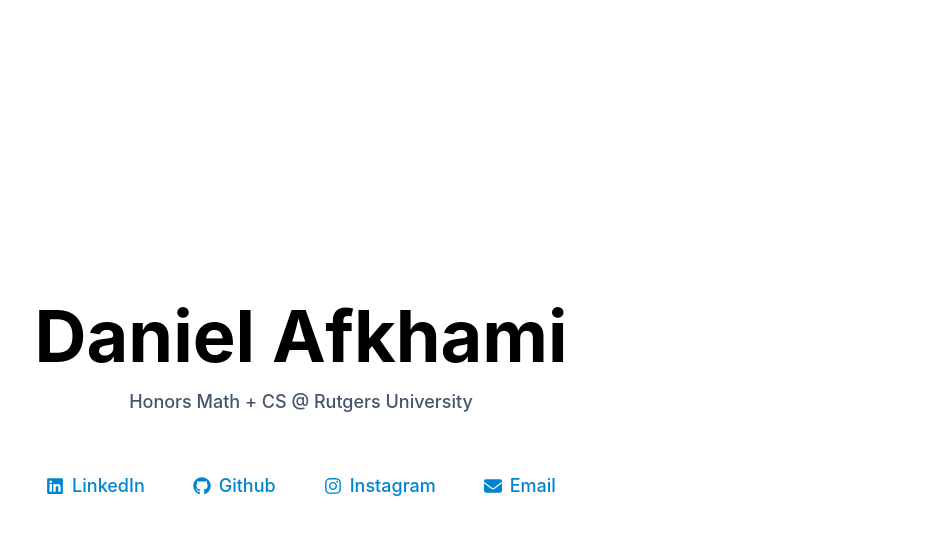
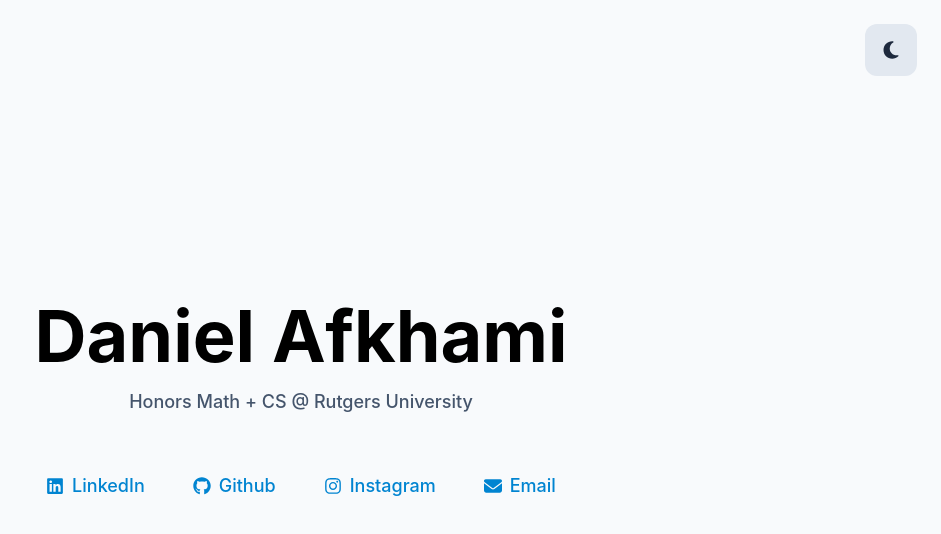
Before and after one commit to danielafkhami/danielafkhami.github.io, a React (Vite) app: page / in a window 1280 px wide. Shown: the top 534 px of the page, without its empty margins (339-1280 px from the left). Built offline with nearby package versions, Linux system fonts and the light colour scheme.

Commit message:
Add dark mode toggle

```diff
--- a/src/index.css
+++ b/src/index.css
@@ -1,4 +1,6 @@
 @import "tailwindcss";
+
+@variant dark (&:where(.dark, .dark *));
 
 @layer base {
   html {
--- a/src/sections/Hero.jsx
+++ b/src/sections/Hero.jsx
@@ -1,4 +1,5 @@
-import { FaLinkedin, FaGithub, FaInstagram, FaEnvelope } from "react-icons/fa6";
+import { useState, useEffect } from "react";
+import { FaLinkedin, FaGithub, FaInstagram, FaEnvelope, FaSun, FaMoon } from "react-icons/fa6";
 
 const socialLinks = [
   { name: "LinkedIn", url: "https://www.linkedin.com/in/daniel-afkhami", icon: FaLinkedin },
@@ -8,19 +9,38 @@ const socialLinks = [
 ];
 
 export const Hero = () => {
+
+    const [isDarkMode, setDarkMode] = useState(false);
+
+    useEffect(() => {
+      if (isDarkMode) {
+        document.body.classList.add('dark')
+      } else {
+        document.body.classList.remove('dark')
+      }
+    }, [isDarkMode])
+
     return (
-      <section className = "h-screen flex flex-col justify-center items-center">
+      <section className = "h-screen flex flex-col justify-center items-center bg-slate-50 dark:bg-slate-950 dark:text-slate-100 transition-colors duration-200 relative">
+
+        <button
+          onClick = {() => setDarkMode(!isDarkMode)}
+          className = "absolute top-6 right-6 p-4 rounded-xl bg-slate-200 dark:bg-slate-800 hover:scale-110 transition-transform cursor-pointer"
+          >
+          { isDarkMode ? <FaSun className="text-slate-200 text-xl" /> : <FaMoon className="text-slate-800 text-xl" /> }
+        </button>
+
         <div className = "text-center flex flex-col gap-4">
 
           <h1 className = "text-5xl md:text-7xl font-bold">
             Daniel Afkhami
           </h1>
 
-          <p className = "text-base md:text-lg text-slate-600 font-medium">
+          <p className = "text-base md:text-lg text-slate-600 dark:text-slate-400 font-medium">
             Honors Math + CS @ Rutgers University
           </p>
 
-          <nav className = "text-base md:text-lg text-sky-600 font-medium flex flex-wrap gap-6 md:gap-12 justify-center mt-6 md:mt-10 px-4">
+          <nav className = "text-base md:text-lg text-sky-600 dark:text-sky-400 font-medium flex flex-wrap gap-6 md:gap-12 justify-center mt-6 md:mt-10 px-4">
 
             {socialLinks.map((link) => {
 
@@ -28,6 +48,7 @@ export const Hero = () => {
 
               return (
                 <a
+                  key={link.name}
                   href = {link.url}
                   target = { isExternal ? "_blank" : undefined }
                   rel = { isExternal ? "noopener noreferrer" : undefined }
```
Also changed, not shown: 1 other file (tests, documents, lock files or other folders).
